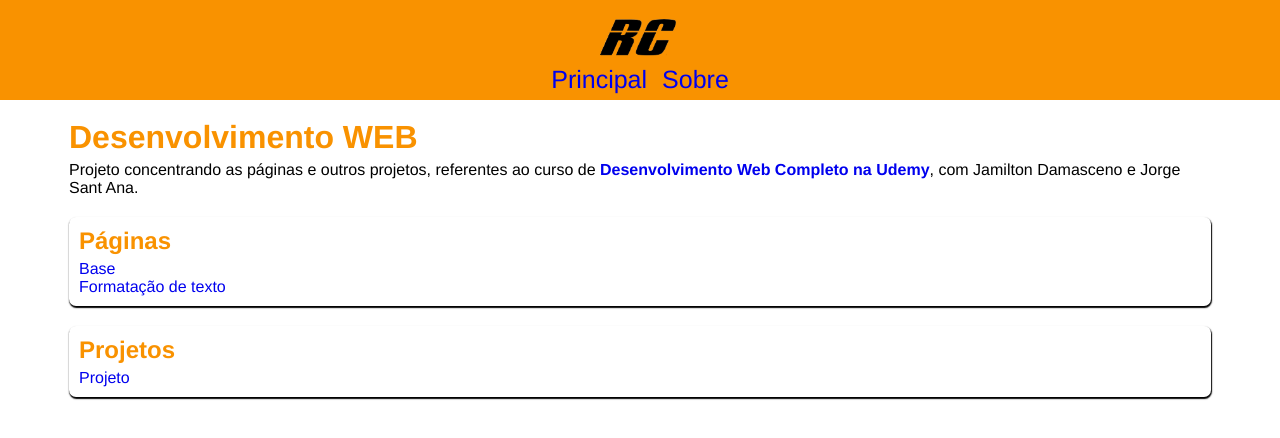
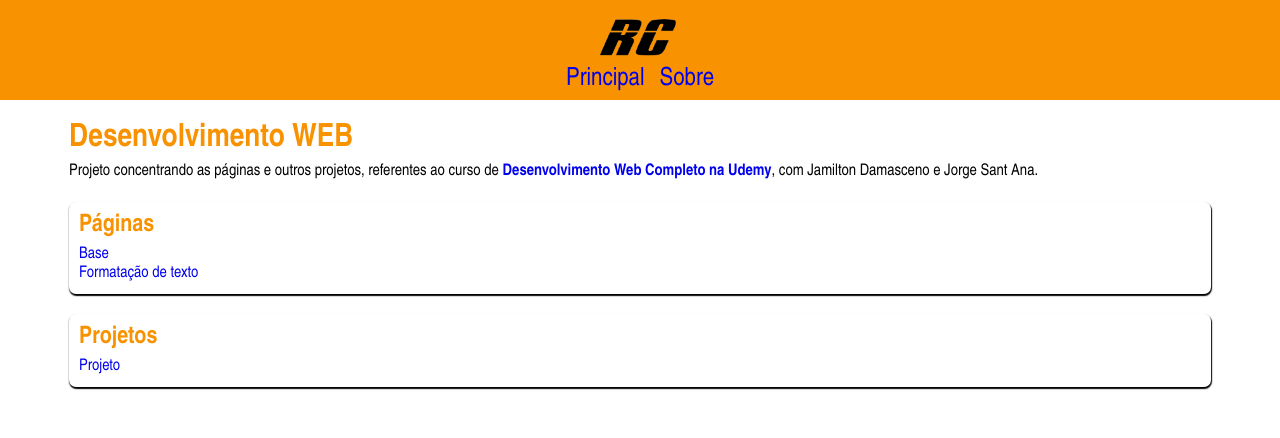
Before and after one commit to renancassiano-br/Desenvolvimento-web, a plain HTML site: page index.html in a window 1280 px wide. Drawn offline with Linux system fonts and the light colour scheme.

Commit message:
:lipstick: MODIFIED 'style.css'. Change font.
Modificado:
* './condig/css/style.css'
** Ajuste de fonte.

```diff
--- a/config/css/style.css
+++ b/config/css/style.css
@@ -29,7 +29,7 @@ body {
     color: var(--text-color);
     font-size: 1.6rem;
     font-weight: normal;
-    font-family: 'Franklin Gothic Medium', 'Arial Narrow', Arial, sans-serif;
+    font-family: 'Franklin Gothic', 'Arial Narrow', Arial, sans-serif;
 }
 
 #page {
```
